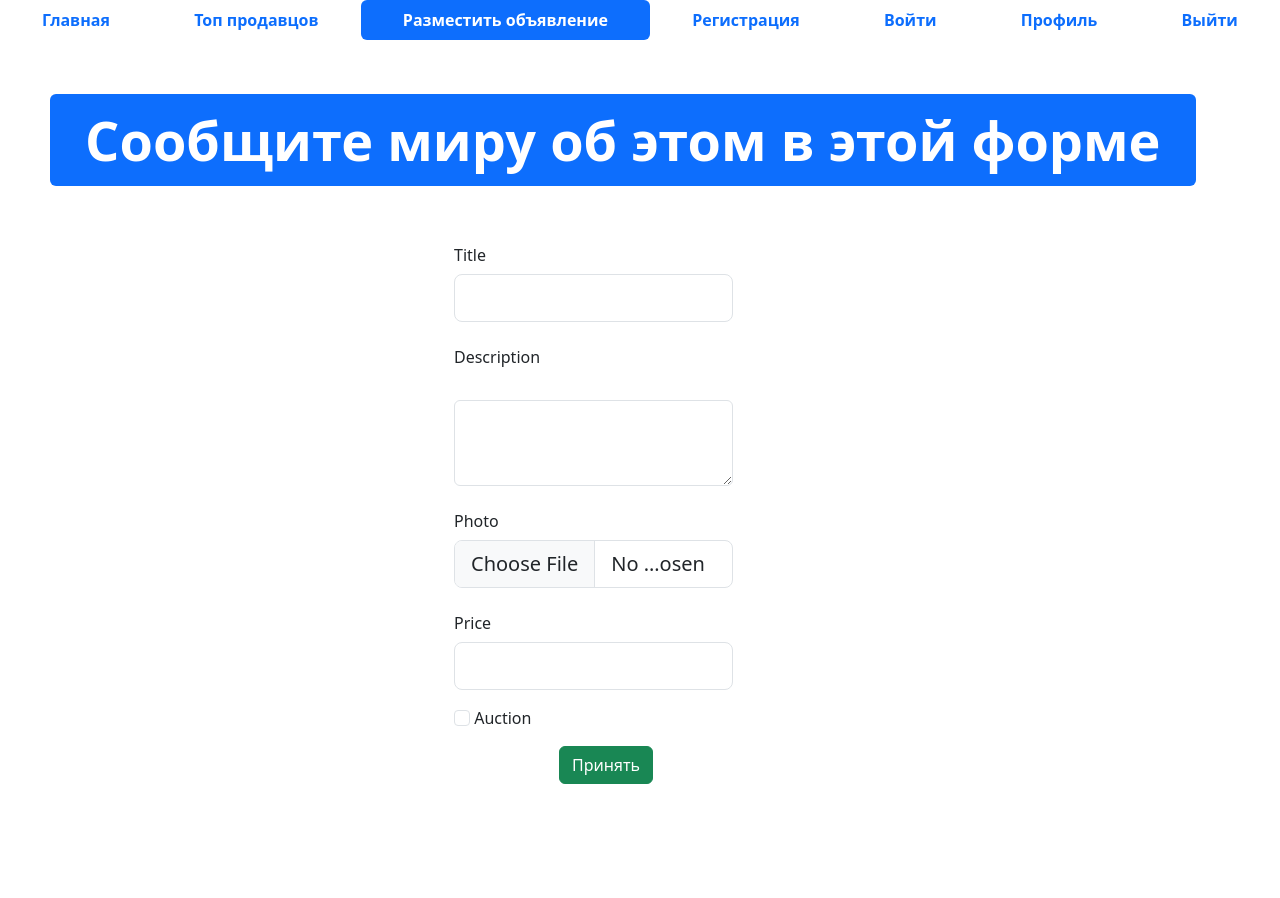
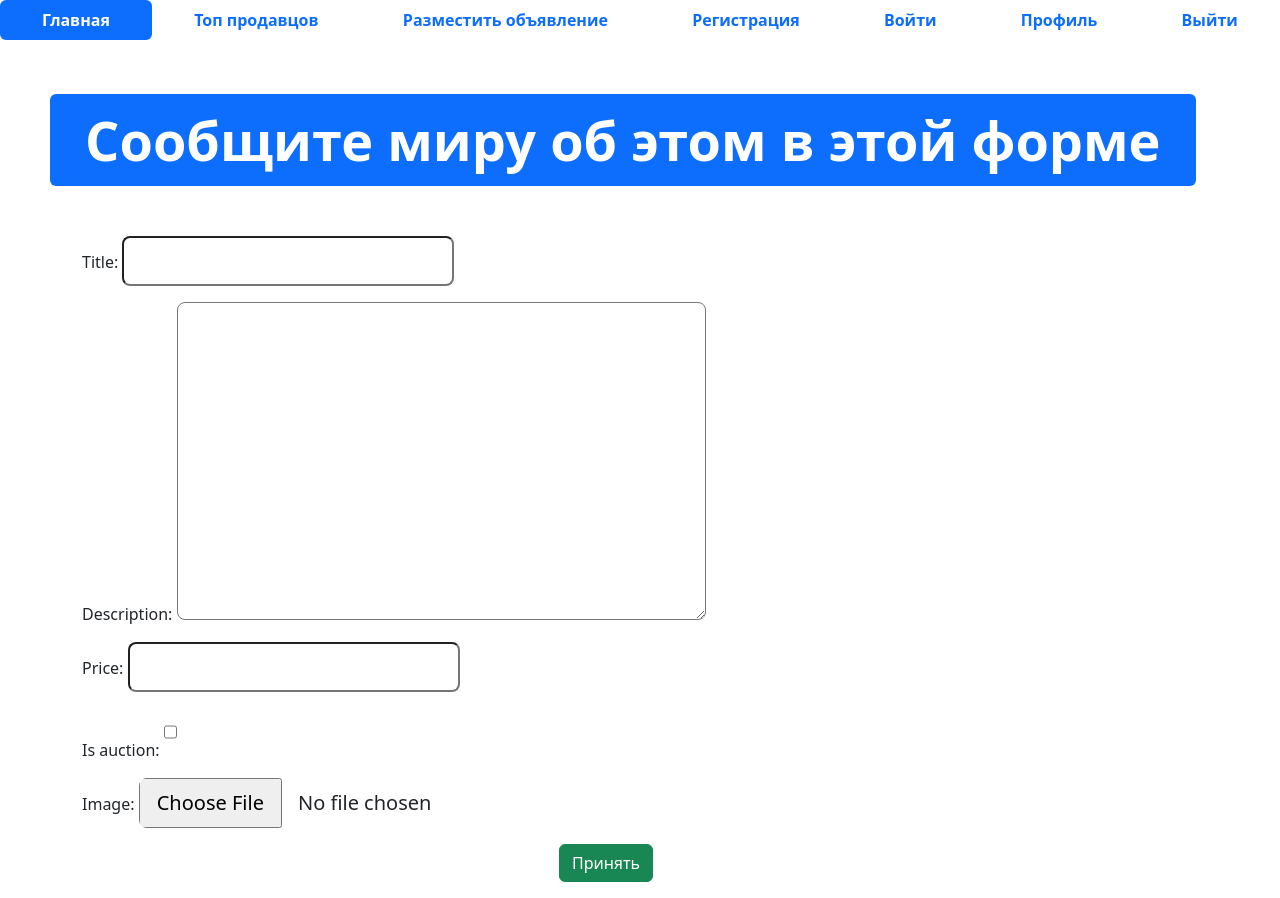
Before and after one commit to YEVREY/DjangoProject, a Django app: template mysite/templates/advertisement-post.html in a window 1280 px wide. Before the commit the page ends 784 px from the top, so only its background shows below. Run offline with Django 4.2, Linux system fonts and the light colour scheme; the template is opened without the code that fills it: values that come from a table or form of the project are taken from there, others are empty; some libraries are stand-ins or nearby versions.

Commit message:
Занятие №10. Код с урока

```diff
--- /dev/null
+++ b/mysite/app_advertisements/forms.py
@@ -0,0 +1,9 @@
+from django import forms
+
+
+class AdvertisementForm(forms.Form):
+    title = forms.CharField(max_length=60, widget=forms.TextInput(attrs={'class': 'form-control-lg'}))
+    description = forms.CharField(widget=forms.Textarea(attrs={'class': 'form-control-lg'}))
+    price = forms.DecimalField(widget=forms.NumberInput(attrs={'class': 'form-control-lg'}))
+    is_auction = forms.BooleanField(required=False, widget=forms.CheckboxInput(attrs={'class': 'form-control-lg'}))
+    image = forms.ImageField(widget=forms.FileInput(attrs={'class': 'form-control-lg'}))
--- a/mysite/app_advertisements/models.py
+++ b/mysite/app_advertisements/models.py
@@ -15,7 +15,7 @@
     updated_at = models.DateTimeField("дата обновления", auto_now=True)
     created_at = models.DateTimeField("дата публикации", auto_now_add=True)
     user = models.ForeignKey(User, on_delete=models.CASCADE)
-    image = models.ImageField("изображение", upload_to="advertisements")
+    image = models.ImageField("изображение", upload_to="advertisements", blank=True)
 
     @admin.display(description="дата публикации")
     def created_date(self):
--- a/mysite/app_advertisements/urls.py
+++ b/mysite/app_advertisements/urls.py
@@ -1,7 +1,8 @@
 from django.urls import path
-from .views import index, top_sellers
+from .views import index, top_sellers, post_adv
 
 urlpatterns = [
     path('', index, name="main-page"),
     path('sellers/', top_sellers, name="sellers"),
+    path('post_adv', post_adv, name="post_adv")
 ]
--- a/mysite/templates/advertisement-post.html
+++ b/mysite/templates/advertisement-post.html
@@ -1,55 +1,9 @@
-<!DOCTYPE html>
-<html lang="en">
+{% extends 'base.html' %}
 
-<head>
-  <meta charset="UTF-8">
-  <meta http-equiv="X-UA-Compatible" content="IE=edge">
-  <meta name="viewport" content="width=device-width, initial-scale=1.0">
-  <link rel="shortcut icon" href="img/favicon.ico" type="image/x-icon">
-  <link href="css/bootstrap.min.css" rel="stylesheet">
-  <link rel="stylesheet" href="css/fontello.css">
-  <title>Advertisement-post</title>
-</head>
+{% block title %}Добавление объявления{% endblock %}
 
-<body>
+{% block content %}
 
-
-  <ul class="nav nav-pills sticky-top bg-white nav-fill">
-    <li class="nav-item">
-      <a class="nav-link" href="index.html">
-        <span style="font-weight: bold;">Главная</span>
-      </a>
-    </li>
-    <li class="nav-item">
-      <a class="nav-link" href="top-sellers.html"><span style="font-weight: bold;">Топ продавцов</span>
-      </a>
-    </li>
-    <li class="nav-item">
-      <a class="nav-link active" aria-current="page" href="advertisement-post.html">
-        <span style="font-weight: bold;">Разместить объявление</span>
-      </a>
-    </li>
-    <li class="nav-item">
-      <a class="nav-link" href="register.html">
-        <span style="font-weight: bold;">Регистрация</span>
-      </a>
-    </li>
-    <li class="nav-item">
-      <a class="nav-link" href="login.html">
-        <span style="font-weight: bold;">Войти</span>
-      </a>
-    </li>
-    <li class="nav-item">
-      <a class="nav-link" href="profile.html">
-        <span style="font-weight: bold;">Профиль</span>
-      </a>
-    </li>
-    <li class="nav-item">
-      <a class="nav-link" href="#">
-        <span style="font-weight: bold;">Выйти</span>
-      </a>
-    </li>
-  </ul>
   <div class="row">
     <div class="col" style="margin: 50px;">
       <div class="display-2">
@@ -58,48 +12,9 @@
     </div>
   </div>
   <div class="container">
-    <form method="post">
-      <div class="row mb-3">
-        <div class="col">
-          <label class="col-sm-4 col-form-label offset-4">Title</label>
-          <div class="col-sm-4 offset-4 w-25">
-            <input type="text" class="form-control form-control-lg">
-          </div>
-        </div>
-      </div>
-      <div class="row mb-3">
-        <div class="col">
-          <label class="col-sm-4 col-form-label offset-4">Description</label>
-          <div class="col-sm-4 offset-4 w-25">
-              <label for="" class="form-label"></label>
-              <textarea class="form-control" name="" id="" rows="3"></textarea>
-          </div>
-        </div>
-      </div>
-      <div class="row mb-3">
-        <div class="col">
-          <label class="col-sm-4 col-form-label offset-4">Photo</label>
-          <div class="col-sm-4 offset-4 w-25">
-            <input type="file" class="form-control form-control-lg">
-          </div>
-        </div>
-      </div>
-      <div class="row mb-3">
-        <div class="col">
-          <label class="col-sm-4 col-form-label offset-4">Price</label>
-          <div class="col-sm-4 offset-4 w-25">
-            <input type="text" class="form-control form-control-lg">
-          </div>
-        </div>
-      </div>
-      <div class="row mb-3">
-        <div class="col">
-          <div class="offset-4 w-25">
-            <input type="checkbox" class="form-check-input">
-            <label class="form-check-label">Auction</label>
-          </div>
-        </div>
-      </div>
+    <form method="post" enctype="multipart/form-data">
+      {% csrf_token %}
+      {{form.as_p}}
       <div class="row mb-3 offset-sm-5">
         <div class="col">
           <button type="submit" class="btn btn-success">Принять</button>
@@ -107,6 +22,4 @@
       </div>
     </form>
   </div>
-  <script src="js/bootstrap.bundle.min.js"></script>
-</body>
-</html>
+{% endblock %}
--- a/mysite/templates/base.html
+++ b/mysite/templates/base.html
@@ -26,7 +26,7 @@
     </a>
   </li>
   <li class="nav-item">
-    <a class="nav-link" href="advertisement-post.html">
+    <a class="nav-link" href="{% url 'post_adv'%}">
       <span style="font-weight: bold;">Разместить объявление</span>
     </a>
   </li>
```
Also changed, not shown: mysite/app_advertisements/views.py (+23 -2 lines).
